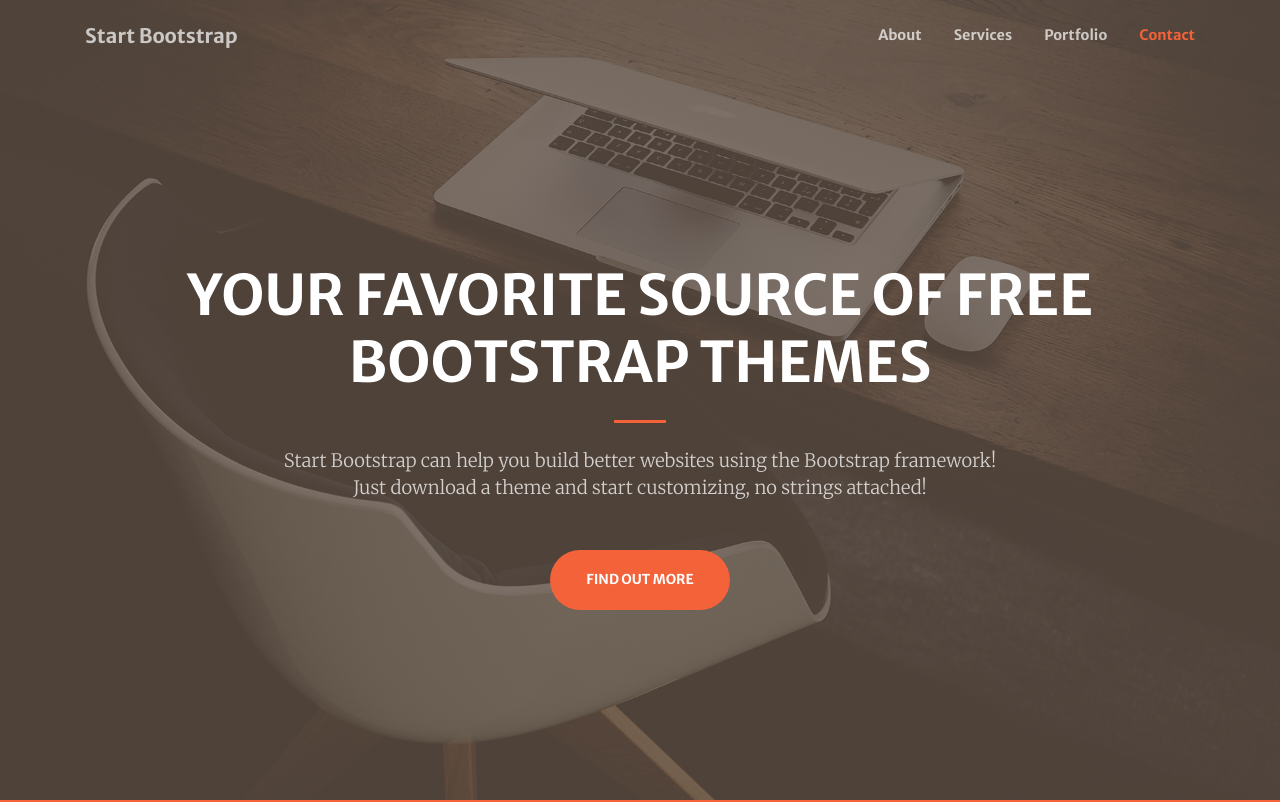
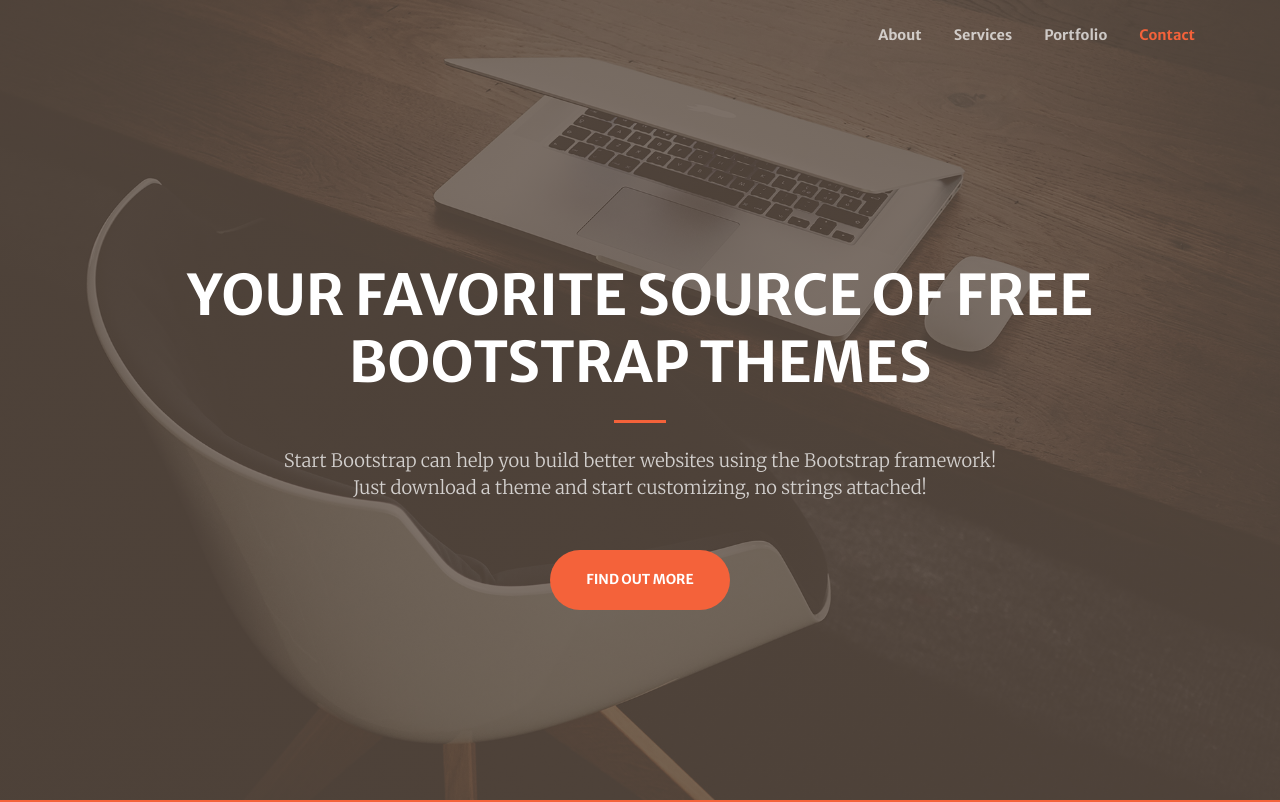
Before and after one commit to marcogg/barazom_landing, a website with bundled scripts: page index.html in a window 1280 px wide. Shown: the top 802 px of the page. Built offline with nearby package versions, Linux system fonts and the light colour scheme.

Commit message:
Cambio de nombre

```diff
--- a/index.html
+++ b/index.html
@@ -8,7 +8,7 @@
   <meta name="description" content="">
   <meta name="author" content="">
 
-  <title>Creative - Start Bootstrap Theme</title>
+  <title>Registrate y gana dinero desde casa</title>
 
   <!-- Font Awesome Icons -->
   <link href="vendor/fontawesome-free/css/all.min.css" rel="stylesheet" type="text/css">
@@ -30,7 +30,7 @@
   <!-- Navigation -->
   <nav class="navbar navbar-expand-lg navbar-light fixed-top py-3" id="mainNav">
     <div class="container">
-      <a class="navbar-brand js-scroll-trigger" href="#page-top">Start Bootstrap</a>
+      <a class="navbar-brand js-scroll-trigger" href="#page-top"><img src=""></a>
       <button class="navbar-toggler navbar-toggler-right" type="button" data-toggle="collapse" data-target="#navbarResponsive" aria-controls="navbarResponsive" aria-expanded="false" aria-label="Toggle navigation">
         <span class="navbar-toggler-icon"></span>
       </button>
```
